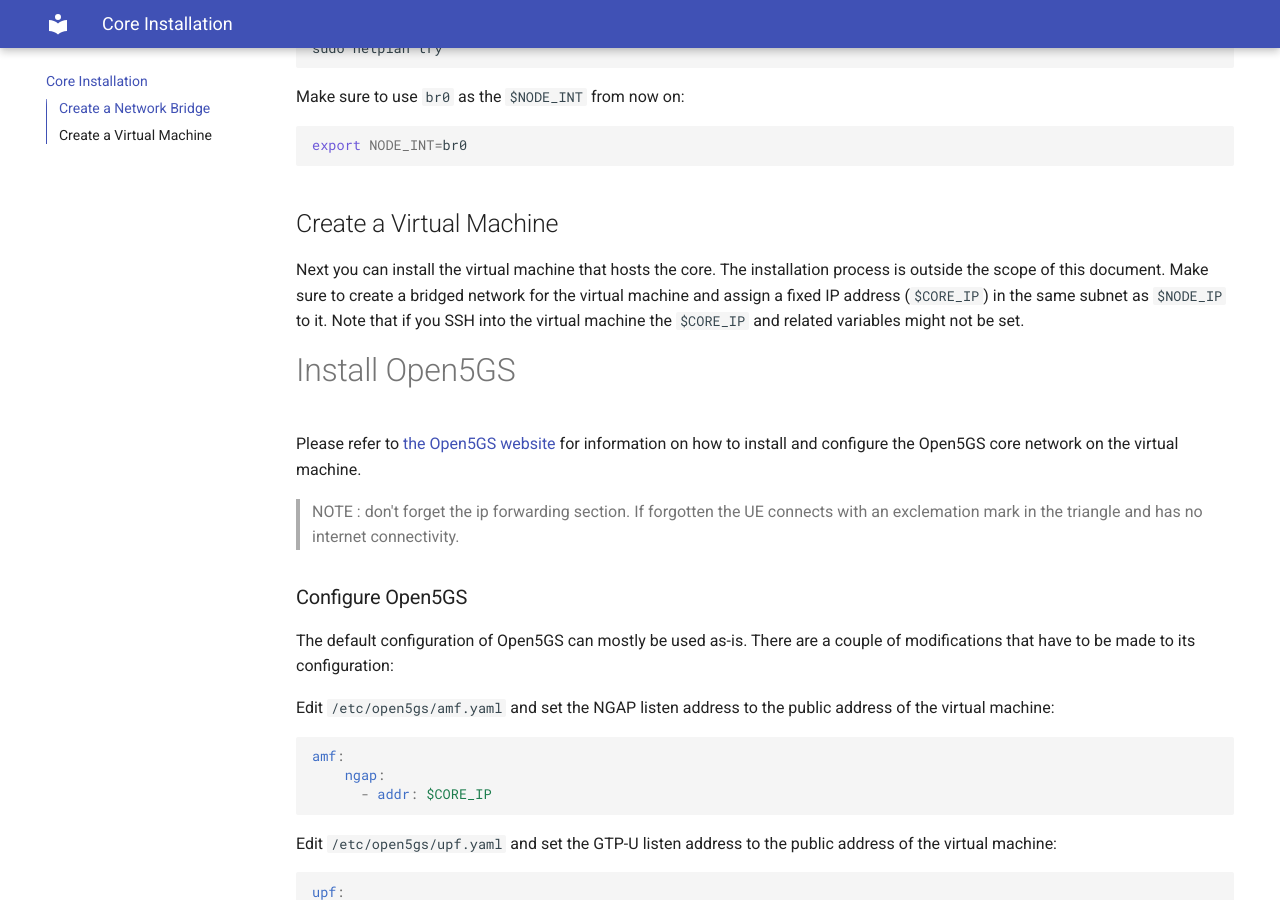
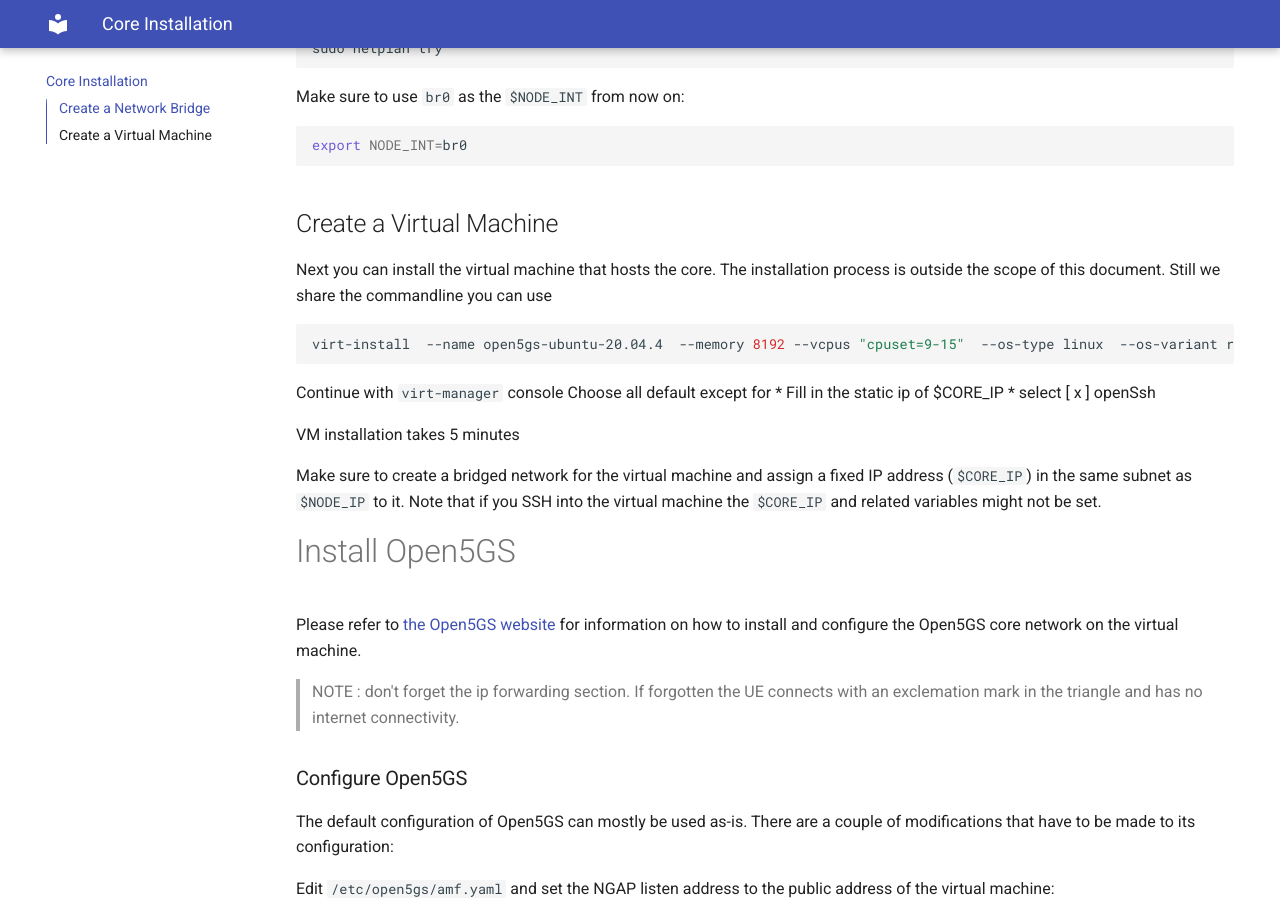
Before and after one commit to accelleran/drax-docs, an MkDocs documentation site: the page built from docs/core-install/index.md, in a window 1280 px wide and 900 px high, scrolled down 900 px. Built offline with MkDocs 1.6.1 and Material for MkDocs 9.7.7, drawn with Linux system fonts in a browser that asks for light colours; the version menu is left out.

Commit message:
Update index.md

````diff
--- a/docs/core-install/index.md
+++ b/docs/core-install/index.md
@@ -47,8 +47,17 @@ export NODE_INT=br0
 
 ## Create a Virtual Machine
 
-Next you can install the virtual machine that hosts the core.
-The installation process is outside the scope of this document.
+Next you can install the virtual machine that hosts the core. The installation process is outside the scope of this document. Still we share the commandline you can use
+``` bash
+virt-install  --name open5gs-ubuntu-20.04.4  --memory 8192 --vcpus "cpuset=9-15"  --os-type linux  --os-variant rhel7 --accelerate --disk "/var/lib/libvirt/images/CU-ubuntu-20~.04.4-live-server-amd64.img,device=disk,size=100,sparse=yes,cache=none,format=qcow2,bus=virtio" --network "source=br0,model=virtio" --vnc  --noautoconsole --cdrom "./ubuntu-20.04.4-live-server-amd64.iso"
+```
+Continue with ```virt-manager``` console
+Choose all default except for
+  * Fill in the static ip of $CORE_IP
+  * select [ x ] openSsh
+
+VM installation takes 5 minutes
+
 Make sure to create a bridged network for the virtual machine and assign a fixed IP address (`$CORE_IP`) in the same subnet as `$NODE_IP` to it.
 Note that if you SSH into the virtual machine the `$CORE_IP` and related variables might not be set.
 
````
